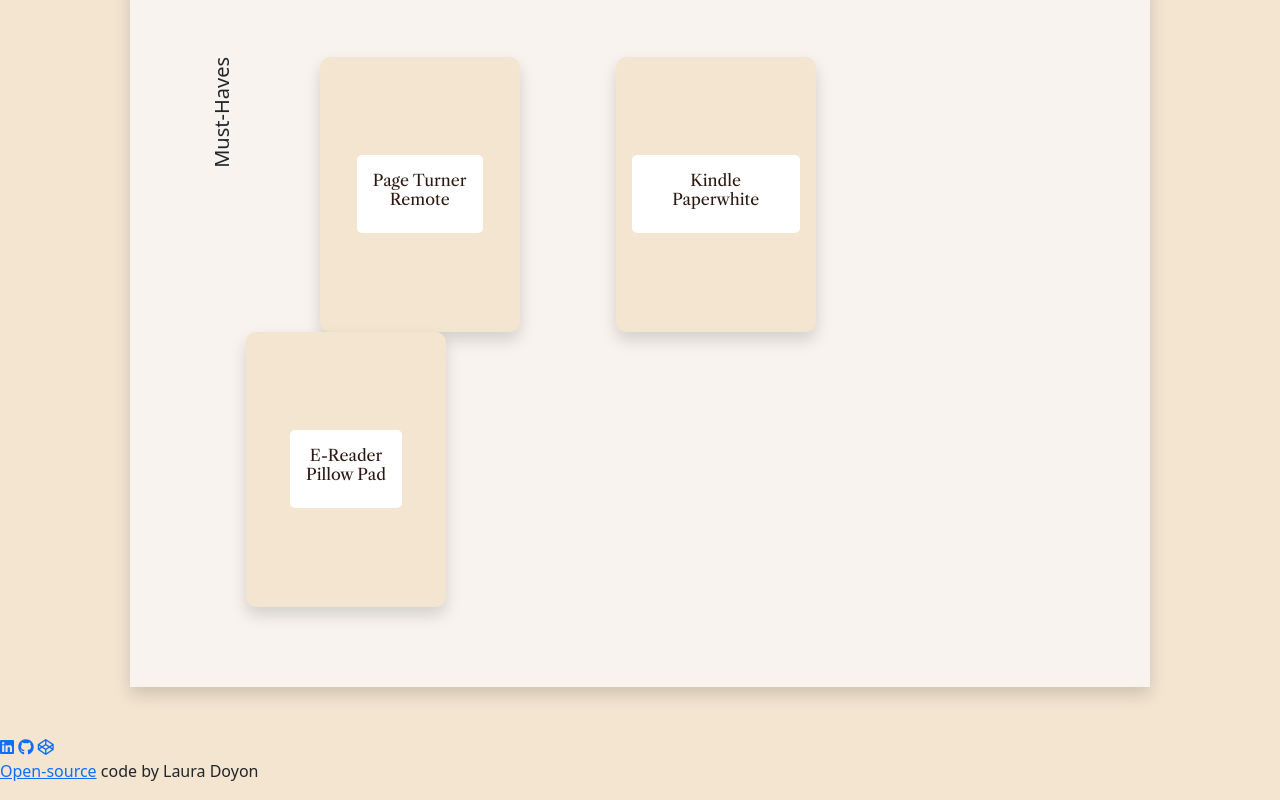
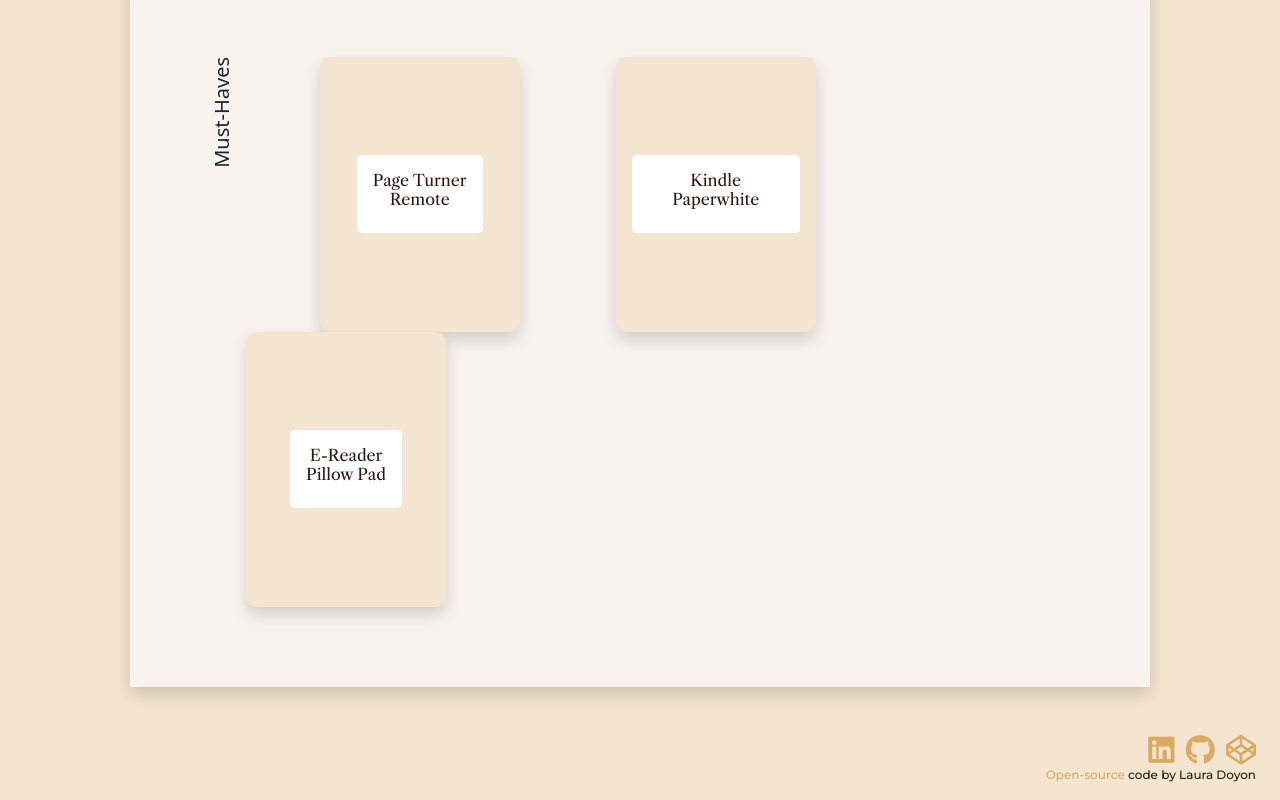
Before and after one commit to L-itslocked/bookstore-webpage, a plain HTML site: page index.html in a window 1280 px wide. Shown: the part 2144-2944 px from the top of the page. Drawn offline with nearby package versions, Linux system fonts and the light colour scheme.

Commit message:
Add footer style

```diff
--- a/style.css
+++ b/style.css
@@ -58,6 +58,25 @@ h5,
   transform: rotate(180deg);
 }
 
+footer {
+  text-align: right;
+  color: var(--secondary-color);
+  margin: 0 1.5rem 1rem;
+  font-family: var(--accent-font);
+  font-size: 12px;
+}
+footer i {
+  font-size: 30px;
+  padding: 0 0 0 0.5rem;
+}
+footer a {
+  color: var(--accent-color);
+  text-decoration: none;
+}
+footer a:hover {
+  color: var(--secondary-color);
+  transition: 200ms ease-in-out;
+}
 #books {
   border-radius: 0 0 5rem 5rem;
   margin: -3rem 3rem 3rem 3rem;
```
